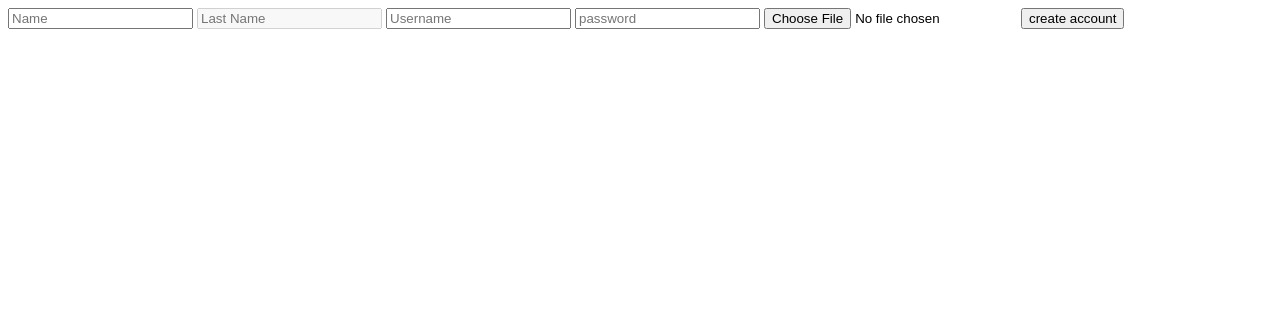
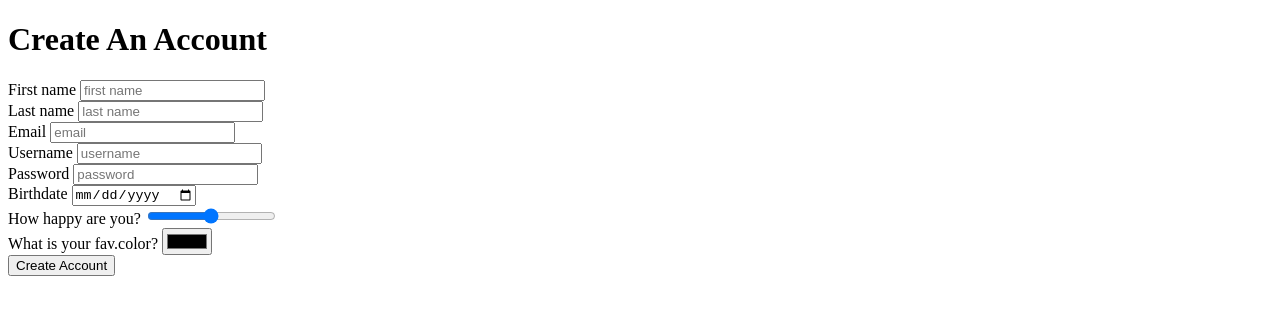
Before and after one commit to Kimseongju7/kokoa, a website: page index.html in a window 1280 px wide. Drawn offline with Linux system fonts and the light colour scheme.

Commit message:
as1 : form

```diff
--- a/index.html
+++ b/index.html
@@ -1,18 +1,38 @@
 <!DOCTYPE html>
 <html lang="en">
 <head>
-    <meta charset="UTF-8">
-    <title>Title</title>
+    <title>Kokoa Challenge</title>
+    <meta charset="UTF-8" />
+    <meta name="viewport" content="width=device-width" />
 </head>
 <body>
+    <h1>Create An Account</h1>
 <form>
-    <input type="text"  placeholder="Name" />
-    <input type="text" disabled placeholder="Last Name" />
-    <input type="text" required placeholder="Username" />
-    <input type="password" minlength="8" placeholder="password" />
-    <input type="file" accept=".pdf, image/" />
-    <input type="submit" value="create account">
+    <label for="firstname">First name</label>
+    <input id="firstname" type="text" required placeholder="first name" />
+    <br>
+    <label for="lastname">Last name</label>
+    <input id="lastname" type="text" required placeholder="last name" />
+    <br>
+    <label for="email">Email</label>
+    <input id="email" type="email" required placeholder="email" />
+    <br>
+    <label for="username">Username</label>
+    <input id="username" type="text" required placeholder="username" />
+    <br>
+    <label for="password">Password</label>
+    <input id="password" type="password" required placeholder="password" minlength="10"/>
+    <br>
+    <label for="birthdate">Birthdate</label>
+    <input id="birthdate" type="date" required placeholder="birthdate" />
+    <br>
+    <label for="happy">How happy are you?</label>
+    <input id="happy" type="range" min="0" max="10" step="1" value="5" />
+    <br>
+    <label for="color">What is your fav.color?</label>
+    <input id="color" type="color" required/>
+    <br>
+    <input type="submit" value="Create Account"/>
 </form>
-
 </body>
 </html>
```
